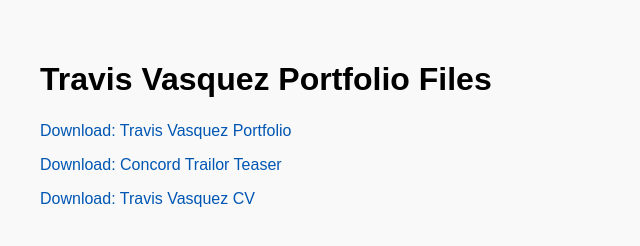
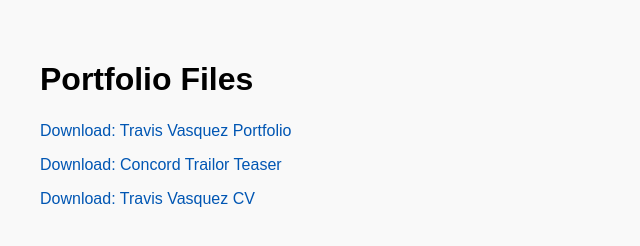
Before and after one commit to Toolbit/T_Vasquez_Portfolio, a plain HTML site: page index.html in a window 1280 px wide. Shown: the whole page, without its empty margins (0-640 px from the left). Drawn offline with Linux system fonts and the light colour scheme.

Commit message:
Update index.html
Update Index

```diff
--- a/index.html
+++ b/index.html
@@ -3,11 +3,11 @@
 <head>
   <meta charset="UTF-8" />
   <meta name="viewport" content="width=device-width, initial-scale=1.0" />
-  <title>Employee Portfolio Downloads</title>
+  <title>Travis Vasquez Portfolio</title>
   <link rel="stylesheet" href="css/styles.css" />
 </head>
 <body>
-  <h1>Travis Vasquez Portfolio Files</h1>
+  <h1>Portfolio Files</h1>
   <div id="file-list"></div>
 
   <script src="js/main.js"></script>
```
